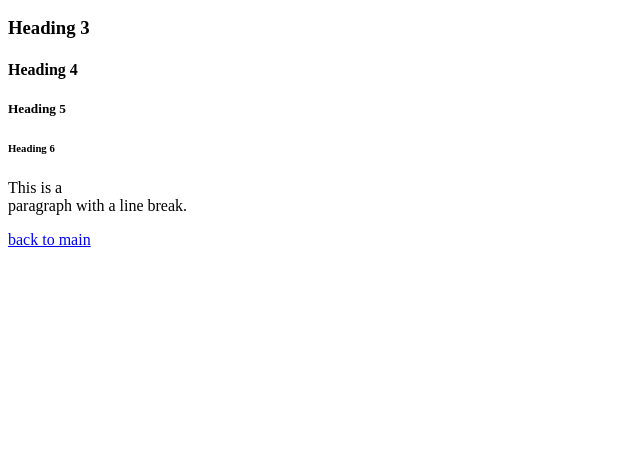
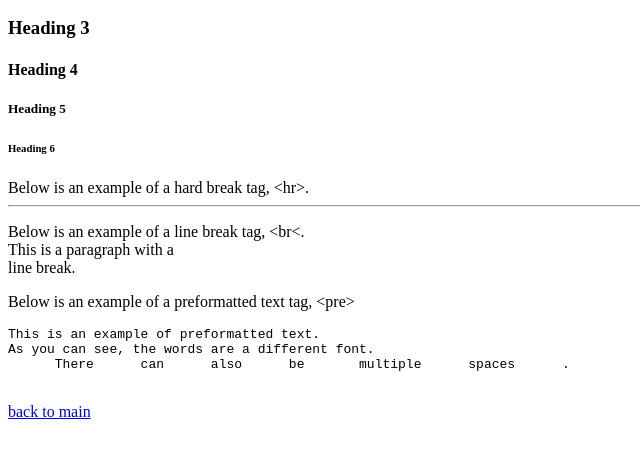
Before and after one commit to BrandonSeet/web-learn-html, a plain HTML site: page proj1-learn-html/a3.html in a window 1280 px wide. Shown: the part 96-554 px from the top of the page, without its empty margins (0-640 px from the left). Drawn offline with Linux system fonts and the light colour scheme.

Commit message:
Updated a3

```diff
--- a/proj1-learn-html/a3.html
+++ b/proj1-learn-html/a3.html
@@ -14,12 +14,23 @@
     <h4>Heading 4</h4>
     <h5>Heading 5</h5>
     <h6>Heading 6</h6>
+    Below is an example of a hard break tag, &lt;hr&gt;.
+    <hr />
 
     <p>
-      This is a <br />
-      paragraph with a line break.
+      Below is an example of a line break tag, &lt;br&lt;.
+      <br />
+      This is a paragraph with a <br />
+      line break.
     </p>
 
+    <p>Below is an example of a preformatted text tag, &lt;pre&gt;</p>
+    <pre>
+This is an example of preformatted text.
+As you can see, the words are a different font.
+      There      can      also      be       multiple      spaces      .
+          </pre
+    >
     <p><a href="index.html">back to main</a></p>
   </body>
 </html>
```
